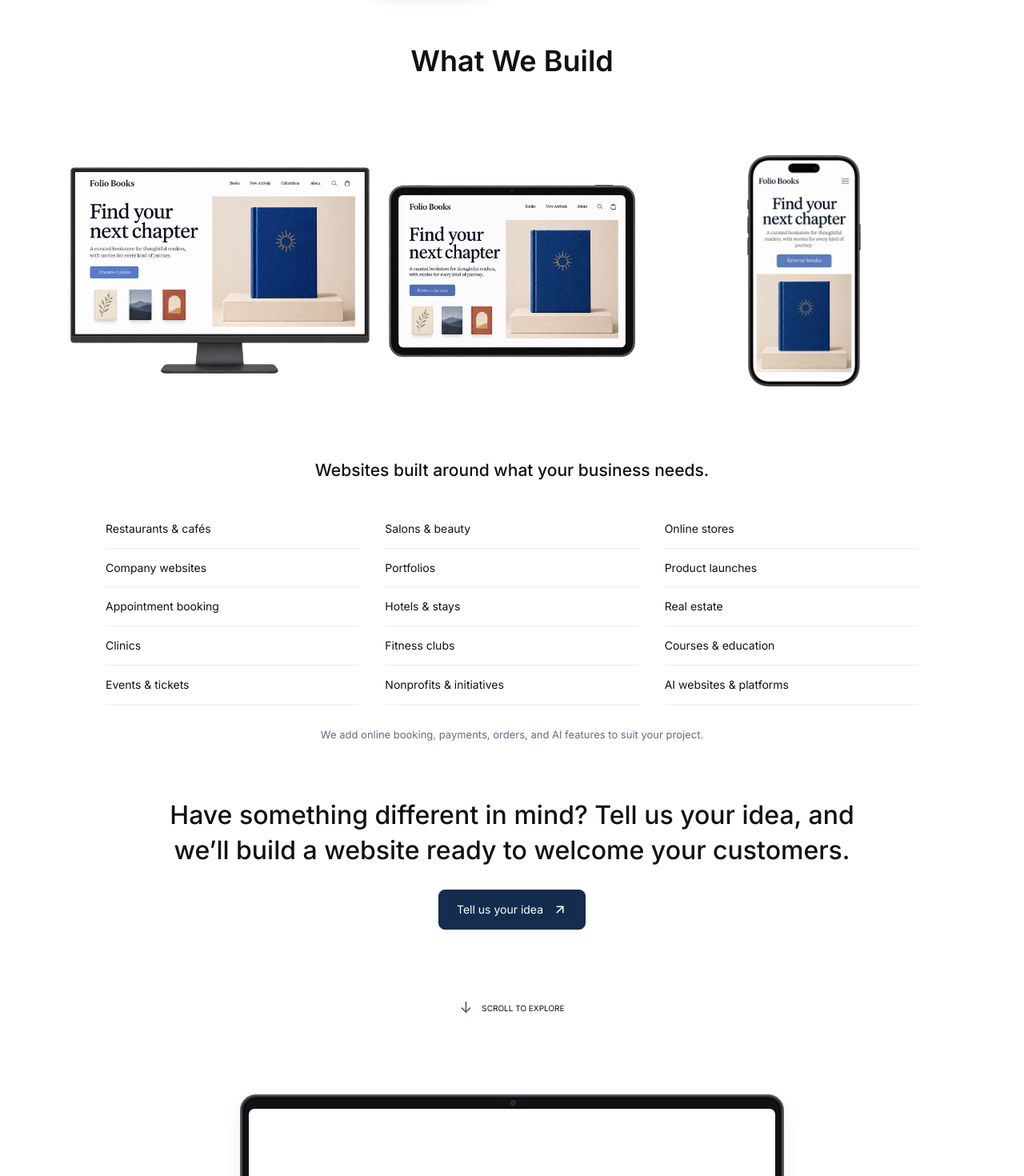
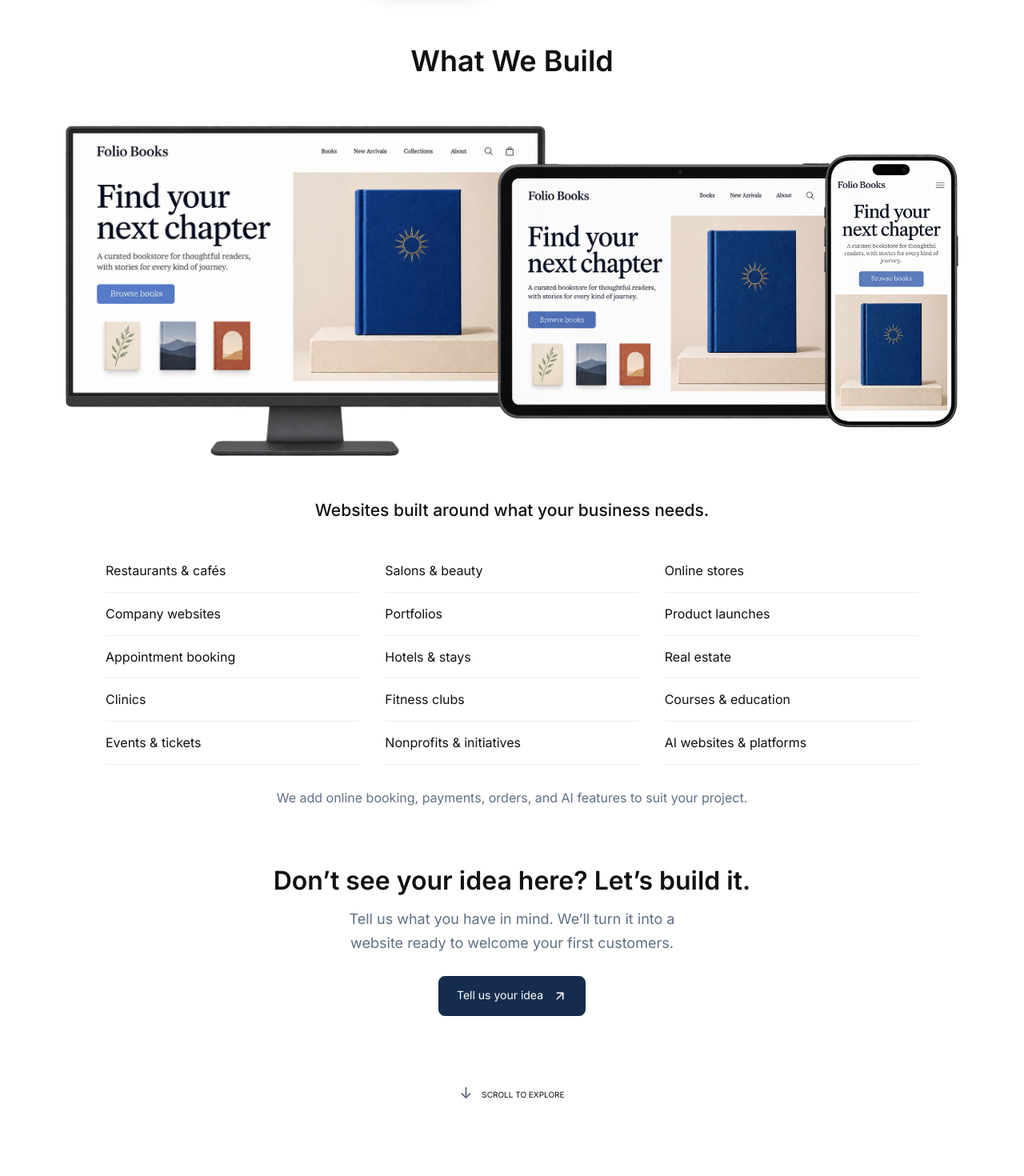
Before and after one commit to m1o223/bluem-ndwebs-rv-cefronend, a Next.js app: page / in a window 1280 px wide. Shown: the part 405-1875 px from the top of the page at 80% size. Built offline with nearby package versions, Linux system fonts and the light colour scheme.

Commit message:
Refine What We Build device grouping and AI handoff

```diff
--- a/components/home/what-we-build-copy.ts
+++ b/components/home/what-we-build-copy.ts
@@ -4,7 +4,8 @@ export const whatWeBuildCopy = {
     description: "Websites built around what your business needs.",
     types: ["Restaurants & cafés", "Salons & beauty", "Online stores", "Company websites", "Portfolios", "Product launches", "Appointment booking", "Hotels & stays", "Real estate", "Clinics", "Fitness clubs", "Courses & education", "Events & tickets", "Nonprofits & initiatives", "AI websites & platforms"],
     features: "We add online booking, payments, orders, and AI features to suit your project.",
-    invitation: "Have something different in mind? Tell us your idea, and we’ll build a website ready to welcome your customers.",
+    invitationTitle: "Don’t see your idea here? Let’s build it.",
+    invitationBody: "Tell us what you have in mind. We’ll turn it into a website ready to welcome your first customers.",
     cta: "Tell us your idea",
     desktop: "Folio Books online store on a desktop computer",
     tablet: "Folio Books online store on an iPad",
@@ -15,7 +16,8 @@ export const whatWeBuildCopy = {
     description: "مواقع مصمّمة حسب احتياجات شغلك.",
     types: ["مواقع مطاعم ومقاهي", "مواقع صالونات وتجميل", "متاجر إلكترونية", "مواقع شركات", "مواقع عرض أعمال", "صفحات إطلاق منتجات", "مواقع حجز مواعيد", "مواقع فنادق وإقامات", "مواقع عقارات", "مواقع عيادات", "مواقع نوادٍ رياضية", "منصات دورات وتعليم", "مواقع فعاليات وتذاكر", "مواقع جمعيات ومبادرات", "مواقع ومنصات ذكاء اصطناعي"],
     features: "منضيف الحجز أونلاين، الدفع، الطلبات، وميزات الذكاء الاصطناعي حسب حاجة المشروع.",
-    invitation: "عندك فكرة مختلفة؟ احكيلنا عنها، ومنحوّلها لموقع جاهز يستقبل عملاءك.",
+    invitationTitle: "ما لقيت فكرتك بين الأمثلة؟ خلّينا نبنيها سوا.",
+    invitationBody: "احكيلنا شو ببالك، ومنحوّل فكرتك لموقع جاهز يستقبل أول زباينك.",
     cta: "احكيلنا عن فكرتك",
     desktop: "متجر Folio Books على الكمبيوتر",
     tablet: "متجر Folio Books على الآيباد",
@@ -26,7 +28,8 @@ export const whatWeBuildCopy = {
     description: "Webbplatser byggda efter ditt företags behov.",
     types: ["Restauranger & kaféer", "Salonger & skönhet", "Webbutiker", "Företagswebbplatser", "Portfolior", "Produktlanseringar", "Tidsbokning", "Hotell & boenden", "Fastigheter", "Kliniker", "Träningsklubbar", "Kurser & utbildning", "Evenemang & biljetter", "Föreningar & initiativ", "AI-webbplatser & plattformar"],
     features: "Vi lägger till onlinebokning, betalningar, beställningar och AI-funktioner efter projektets behov.",
-    invitation: "Har du något annat i åtanke? Berätta om din idé, så bygger vi en webbplats redo att välkomna dina kunder.",
+    invitationTitle: "Ser du inte din idé här? Låt oss bygga den.",
+    invitationBody: "Berätta vad du har i åtanke. Vi gör den till en webbplats som är redo att välkomna dina första kunder.",
     cta: "Berätta om din idé",
     desktop: "Folio Books webbutik på en stationär dator",
     tablet: "Folio Books webbutik på en iPad",
--- a/components/home/what-we-build.module.css
+++ b/components/home/what-we-build.module.css
@@ -1,39 +1,34 @@
-.section { width: 100%; min-width: 0; margin-top: 42px; text-align: center; color: var(--bluemind-text); --entrance: 650ms; --phone-delay: 900ms; --desktop-delay: 1020ms; --settled: 1670ms; --travel: 120vw; }
+.section { width: 100%; min-width: 0; margin-top: 42px; text-align: center; color: var(--bluemind-text); --entrance: 700ms; --settled: 700ms; }
 .title { margin: 0 0 10px; font-size: 36px; font-weight: 600; line-height: 1.25; letter-spacing: 0; }
-.stage { position: relative; height: 450px; width: 100%; overflow: clip; isolation: isolate; }
-.group { position: absolute; inset: 40px 4% 32px; display: grid; grid-template-columns: minmax(0, 1fr) minmax(0, .82fr) minmax(0, 1fr); align-items: center; gap: 24px; transform-origin: center; }
-.device { min-width: 0; opacity: 0; position: relative; }
+.stage { position: relative; height: 500px; width: 100%; overflow: clip; isolation: isolate; }
+.group { position: absolute; inset: 40px auto 32px 50%; width: min(94vw, 1200px); margin-left: calc(-1 * min(47vw, 600px)); display: flex; align-items: center; justify-content: center; transform-origin: center; opacity: 0; transform: translate3d(52px, 0, 0); }
+.device { min-width: 0; position: relative; flex: 0 0 auto; }
 .device img { display: block; width: 100%; height: auto; object-fit: contain; }
-.desktop { z-index: 1; }
-.tablet { z-index: 3; }
-.phone { z-index: 2; width: 38%; justify-self: center; }
-.section[data-started="true"] .tablet { animation: tablet-enter var(--entrance) cubic-bezier(.22, 1, .36, 1) both; }
-.section[data-started="true"] .phone { animation: phone-enter var(--entrance) var(--phone-delay) cubic-bezier(.22, 1, .36, 1) both; }
-.section[data-started="true"] .desktop { animation: desktop-enter var(--entrance) var(--desktop-delay) cubic-bezier(.22, 1, .36, 1) both; }
-.section[data-started="true"] .group { animation: group-breathe 2000ms var(--settled) cubic-bezier(.45, 0, .55, 1) both; }
+.desktop { z-index: 1; width: 50%; }
+.tablet { z-index: 2; width: 38%; margin-left: -5%; }
+.phone { z-index: 3; width: 14%; margin-left: -4%; }
+.section[data-started="true"] .group { animation: build-group-enter var(--entrance) cubic-bezier(.22, 1, .36, 1) both; }
 .content { width: min(100%, 1040px); margin-inline: auto; padding: 0 12px 52px; }
 .reveal { opacity: 0; }
 .section[data-started="true"] .reveal { animation: content-enter 450ms var(--settled) ease-out both; }
 .description { margin: 12px 0 32px; font-size: 21px; font-weight: 500; line-height: 1.6; }
 .types { display: grid; grid-template-columns: repeat(3, minmax(0, 1fr)); gap: 0 32px; margin: 0; padding: 0; list-style: none; text-align: start; }
-.types li { min-width: 0; padding: 13px 0; border-bottom: 1px solid #e8edf3; font-size: 14px; line-height: 1.55; }
+.types li { min-width: 0; padding: 14px 0; border-bottom: 1px solid #e8edf3; font-size: 16px; line-height: 1.55; }
 .section[data-started="true"] .types { animation-delay: calc(var(--settled) + 200ms); }
-.features { max-width: 760px; margin: 26px auto 0; font-size: 13px; line-height: 1.7; color: #607085; }
+.features { max-width: 800px; margin: 28px auto 0; font-size: 16px; line-height: 1.7; color: #607085; }
 .section[data-started="true"] .features { animation-delay: calc(var(--settled) + 400ms); }
-.invitation { max-width: 880px; margin: 68px auto 26px; font-size: 32px; font-weight: 500; line-height: 1.4; text-wrap: balance; }
+.invitation { max-width: 900px; margin: 68px auto 26px; text-wrap: balance; }
+.invitationTitle { margin: 0; font-size: 32px; font-weight: 600; line-height: 1.35; }
+.invitationBody { max-width: 760px; margin: 12px auto 0; font-size: 18px; line-height: 1.65; color: #607085; }
 .section[data-started="true"] .invitation { animation-delay: calc(var(--settled) + 650ms); }
 .cta { display: inline-flex; align-items: center; justify-content: center; gap: 12px; min-height: 50px; padding: 12px 22px; border: 1px solid var(--bluemind-blue); border-radius: 8px; background: var(--bluemind-blue); color: #fff; text-decoration: none; font-size: 14px; }
 .section[data-started="true"] .cta { animation-delay: calc(var(--settled) + 800ms); }
 .cta:hover { background: #244666; }
 .cta:focus-visible { outline: 2px solid #477bad; outline-offset: 4px; }
 .section[dir="rtl"] .cta svg { transform: scaleX(-1); }
-@keyframes tablet-enter { from { opacity: 0; transform: translate3d(var(--travel), 0, 0); } to { opacity: 1; transform: translate3d(0, 0, 0); } }
-@keyframes phone-enter { from { opacity: 0; transform: translate3d(var(--travel), 24px, 0); } to { opacity: 1; transform: translate3d(0, 0, 0); } }
-@keyframes desktop-enter { from { opacity: 0; transform: translate3d(var(--travel), -32px, 0); } to { opacity: 1; transform: translate3d(0, 0, 0); } }
-@keyframes group-breathe { 0%, 100% { transform: scale(1); } 50% { transform: scale(1.04); } }
+@keyframes build-group-enter { from { opacity: 0; transform: translate3d(52px, 0, 0); } to { opacity: 1; transform: translate3d(0, 0, 0); } }
 @keyframes content-enter { from { opacity: 0; transform: translateY(16px); } to { opacity: 1; transform: translateY(0); } }
-@media (min-width: 1500px) { .stage { height: 480px; } }
-@media (max-width: 1024px) { .section { margin-top: 30px; } .stage { height: 330px; } .group { inset: 25px 4%; gap: 16px; } .title { font-size: 30px; } .invitation { font-size: 28px; margin-top: 48px; } .content { padding-inline: 0; } }
-@media (max-width: 620px) { .section { margin-top: 26px; --entrance: 450ms; --phone-delay: 700ms; --desktop-delay: 820ms; --settled: 1270ms; --travel: 65vw; } .title { font-size: 26px; } .stage { height: 180px; } .group { inset: 16px 3%; gap: 8px; } .description { margin: 4px 0 22px; font-size: 17px; } .types { grid-template-columns: repeat(2, minmax(0, 1fr)); column-gap: 20px; } .types li { font-size: 12px; padding-block: 11px; } .features { font-size: 12px; margin-top: 22px; } .invitation { font-size: 24px; margin-top: 38px; } .content { padding-bottom: 28px; } }
-@media (max-width: 380px) { .stage { height: 150px; } .types { column-gap: 14px; } .invitation { font-size: 22px; } }
-@media (prefers-reduced-motion: reduce) { .section .device, .section .reveal { opacity: 1; transform: none; animation: none !important; } .section .group { animation: none !important; transform: none; } }
+@media (max-width: 1024px) { .section { margin-top: 30px; } .stage { height: 400px; } .title { font-size: 30px; } .invitation { margin-top: 48px; } .invitationTitle { font-size: 28px; } .invitationBody { font-size: 17px; } .content { padding-inline: 0; } }
+@media (max-width: 620px) { .section { margin-top: 26px; --entrance: 500ms; --settled: 500ms; } .title { font-size: 26px; } .stage { height: 220px; } .group { inset-block: 16px; } .desktop { width: 54%; } .tablet { width: 34%; margin-left: -5%; } .phone { width: 14%; margin-left: -4%; } .description { margin: 4px 0 22px; font-size: 17px; } .types { grid-template-columns: repeat(2, minmax(0, 1fr)); column-gap: 20px; } .types li { font-size: 14px; padding-block: 11px; } .features { font-size: 15px; margin-top: 22px; } .invitation { margin-top: 38px; } .invitationTitle { font-size: 24px; } .invitationBody { font-size: 16px; } .content { padding-bottom: 28px; } }
+@media (max-width: 380px) { .stage { height: 200px; } .types { column-gap: 14px; } .invitationTitle { font-size: 22px; } .invitationBody { font-size: 15px; } }
+@media (prefers-reduced-motion: reduce) { .section .device, .section .reveal, .section .group { opacity: 1; transform: none; animation: none !important; } }
--- a/components/home/what-we-build.tsx
+++ b/components/home/what-we-build.tsx
@@ -51,8 +51,11 @@ export default function WhatWeBuild() {
       <p className={`${styles.description} ${styles.reveal}`} data-build-description>{text.description}</p>
       <ul className={`${styles.types} ${styles.reveal}`} aria-label={text.title}>{text.types.map(type => <li key={type}>{type}</li>)}</ul>
       <p className={`${styles.features} ${styles.reveal}`}>{text.features}</p>
-      <p className={`${styles.invitation} ${styles.reveal}`}>{text.invitation}</p>
-      <Link href="/quote" className={`${styles.cta} ${styles.reveal}`}><TextActionLabel light>{text.cta}</TextActionLabel><ArrowUpRight size={18} aria-hidden="true" /></Link>
+      <div className={`${styles.invitation} ${styles.reveal}`}>
+        <p className={styles.invitationTitle}>{text.invitationTitle}</p>
+        <p className={styles.invitationBody}>{text.invitationBody}</p>
+      </div>
+      <Link href="/ask-ai?source=what-we-build&new=1" className={`${styles.cta} ${styles.reveal}`}><TextActionLabel light>{text.cta}</TextActionLabel><ArrowUpRight size={18} aria-hidden="true" /></Link>
     </div>
   </section>;
 }
```
Also changed, not shown: app/ask-ai/chat-workspace.tsx (+37 -6 lines), 1 other file (tests, documents, lock files or other folders).
